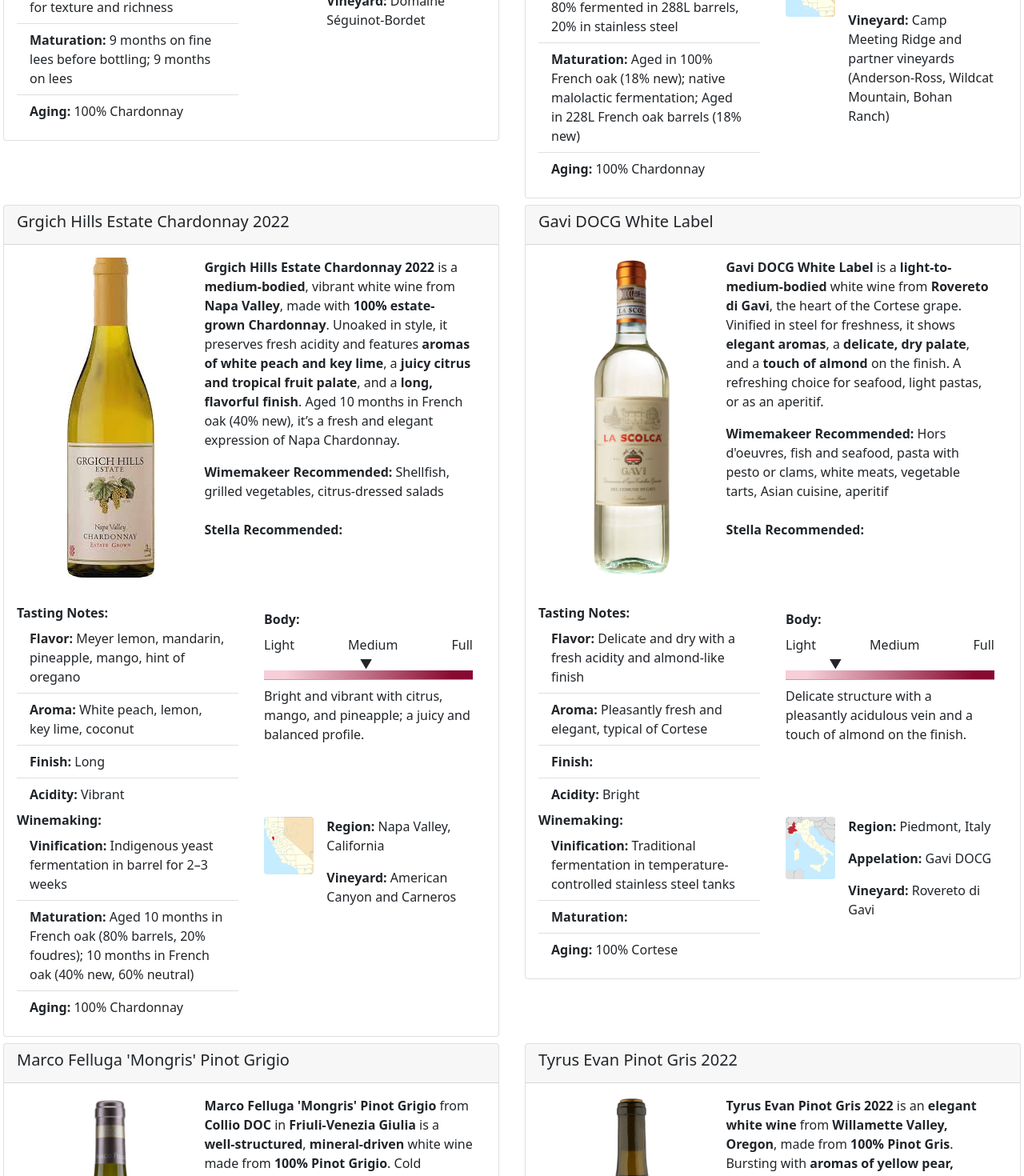
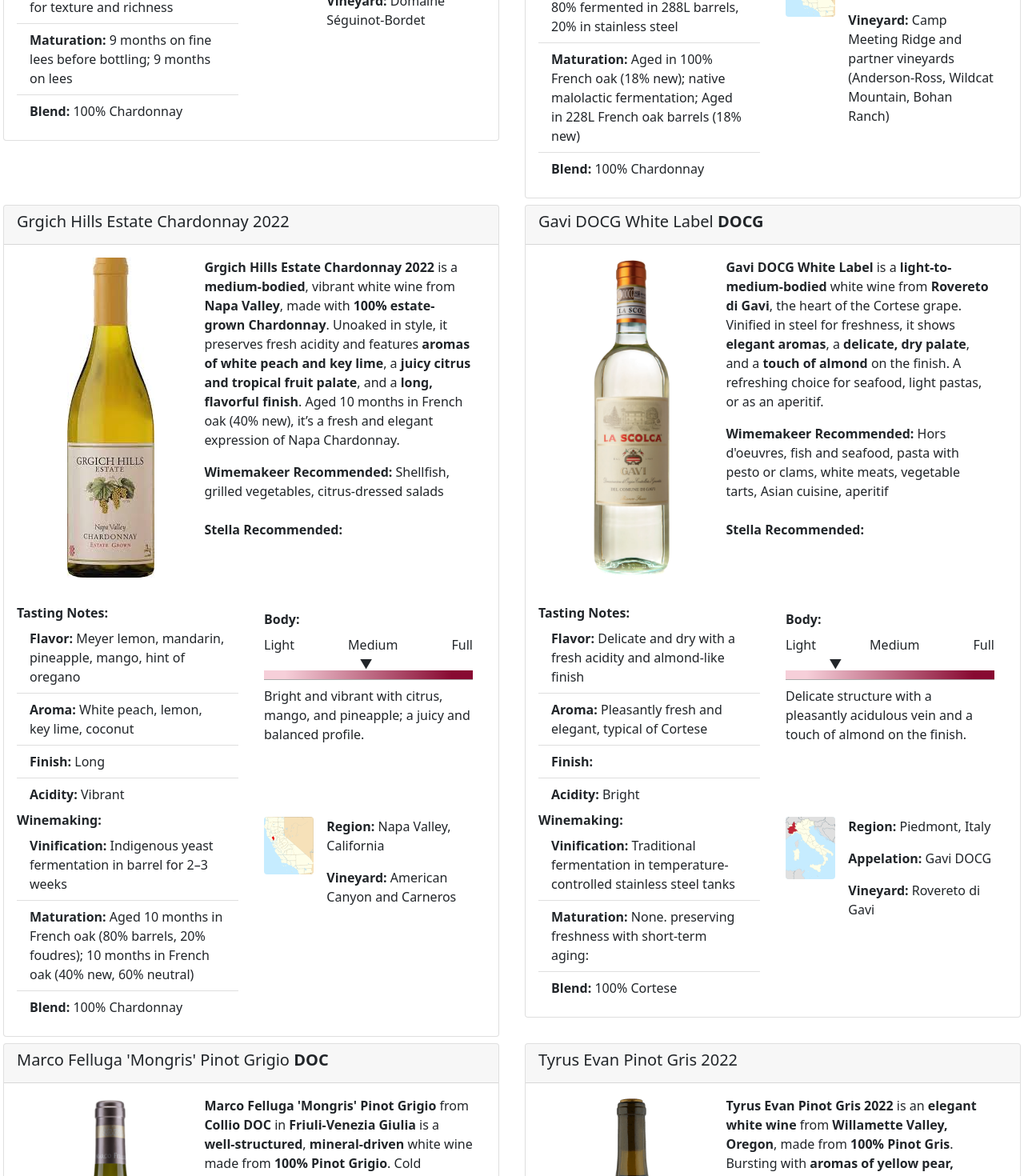
Before and after one commit to stellaburlingame/wine-guide, a React (Create React App) app: page /#/bianco in a window 1280 px wide. Shown: the part 900-2370 px from the top of the page at 80% size. Built offline with nearby package versions, Linux system fonts and the light colour scheme.

Commit message:
Added DOC and DOCG classifications

```diff
--- a/public/assets/bianco.json
+++ b/public/assets/bianco.json
@@ -26,7 +26,9 @@
   "Stella Recommended": "",
   "Image": "Chablis Domaine SeguinotBordet 2023.png",
   "Region Image": "Bourgogne.svg",
-  "Summary": "**Chablis Domaine Séguinot-Bordet 2023** is a classic, unoaked Chardonnay from the limestone-rich soils of **Chablis, Burgundy**. Aged 9 months on fine lees, it offers **medium body**, a **rounded mouthfeel**, and aromas of **ripe peaches, apricots**, and **verbena**. Its **complex yet vibrant** style pairs beautifully with **salmon**, **trout**, or **light salads**."
+  "Summary": "**Chablis Domaine Séguinot-Bordet 2023** is a classic, unoaked Chardonnay from the limestone-rich soils of **Chablis, Burgundy**. Aged 9 months on fine lees, it offers **medium body**, a **rounded mouthfeel**, and aromas of **ripe peaches, apricots**, and **verbena**. Its **complex yet vibrant** style pairs beautifully with **salmon**, **trout**, or **light salads**.",
+  "DOC": false,
+  "DOCG": false
 },
 {
   "Wine Type": "White",
@@ -54,8 +56,10 @@
   "General Recommended Accompanies": "Grilled seafood, lemon herb chicken, goat cheese salad",
   "Stella Recommended": "",
   "Image": "VerticalTechSheet_SC_CH_2022_v5_text.png",
-  "Region Image": "Sonoma_county.svg",
-  "Summary": "**Flowers Sonoma Coast Chardonnay 2022** is a **mineral-driven**, **light-to-medium-bodied** white wine with **coastal freshness** and delicate notes of **white flowers, citrus, herbs**, and **almond skin**. Fermented with native yeast and aged in French oak, it showcases the elegance and savory character of the Sonoma Coast."
+  "Region Image": "Sonoma_County.svg",
+  "Summary": "**Flowers Sonoma Coast Chardonnay 2022** is a **mineral-driven**, **light-to-medium-bodied** white wine with **coastal freshness** and delicate notes of **white flowers, citrus, herbs**, and **almond skin**. Fermented with native yeast and aged in French oak, it showcases the elegance and savory character of the Sonoma Coast.",
+  "DOC": false,
+  "DOCG": false
 },
 {
   "Wine Type": "White",
@@ -84,7 +88,9 @@
   "Stella Recommended": "",
   "Image": "Grgich-Hills-Chardonnay-2022.png.jpeg",
   "Region Image": "Napa.svg",
-  "Summary": "**Grgich Hills Estate Chardonnay 2022** is a **medium-bodied**, vibrant white wine from **Napa Valley**, made with **100% estate-grown Chardonnay**. Unoaked in style, it preserves fresh acidity and features **aromas of white peach and key lime**, a **juicy citrus and tropical fruit palate**, and a **long, flavorful finish**. Aged 10 months in French oak (40% new), it’s a fresh and elegant expression of Napa Chardonnay."
+  "Summary": "**Grgich Hills Estate Chardonnay 2022** is a **medium-bodied**, vibrant white wine from **Napa Valley**, made with **100% estate-grown Chardonnay**. Unoaked in style, it preserves fresh acidity and features **aromas of white peach and key lime**, a **juicy citrus and tropical fruit palate**, and a **long, flavorful finish**. Aged 10 months in French oak (40% new), it’s a fresh and elegant expression of Napa Chardonnay.",
+  "DOC": false,
+  "DOCG": false
 },
 {
   "Wine Type": "White",
@@ -102,7 +108,7 @@
   "Flavor": "Delicate and dry with a fresh acidity and almond-like finish",
   "Style": "Classic, dry white from Gavi",
   "Vinification": "Traditional fermentation in temperature-controlled stainless steel tanks",
-  "Maturation": "",
+  "Maturation": "None. preserving freshness with short-term aging:",
   "Type of cask": "Steel",
   "Color": "Pale straw yellow with greenish hues",
   "Region": "Piedmont, Italy",
@@ -114,7 +120,9 @@
   "Stella Recommended": "",
   "Image": "bobo_eng.png",
   "Region Image": "Piedmont.svg",
-  "Summary": "**Gavi DOCG White Label** is a **light-to-medium-bodied** white wine from **Rovereto di Gavi**, the heart of the Cortese grape. Vinified in steel for freshness, it shows **elegant aromas**, a **delicate, dry palate**, and a **touch of almond** on the finish. A refreshing choice for seafood, light pastas, or as an aperitif."
+  "Summary": "**Gavi DOCG White Label** is a **light-to-medium-bodied** white wine from **Rovereto di Gavi**, the heart of the Cortese grape. Vinified in steel for freshness, it shows **elegant aromas**, a **delicate, dry palate**, and a **touch of almond** on the finish. A refreshing choice for seafood, light pastas, or as an aperitif.",
+  "DOC": false,
+  "DOCG": true
 },
 {
   "Wine Type": "White",
@@ -144,7 +152,9 @@
   "Stella Recommended": "",
   "Image": "marco-felluga-mongris-pinot-grigio-collio-doc.png",
   "Region Image": "Friuli.svg",
-  "Summary": "**Marco Felluga 'Mongris' Pinot Grigio** from **Collio DOC** in **Friuli-Venezia Giulia** is a **well-structured**, **mineral-driven** white wine made from **100% Pinot Grigio**. Cold maceration on the skins and 6 months of lees aging in stainless steel tanks provide depth and freshness. Expect subtle floral aromas and a fresh, balanced finish."
+  "Summary": "**Marco Felluga 'Mongris' Pinot Grigio** from **Collio DOC** in **Friuli-Venezia Giulia** is a **well-structured**, **mineral-driven** white wine made from **100% Pinot Grigio**. Cold maceration on the skins and 6 months of lees aging in stainless steel tanks provide depth and freshness. Expect subtle floral aromas and a fresh, balanced finish.",
+  "DOC": true,
+  "DOCG": false
 },
 {
   "Wine Type": "White",
@@ -173,7 +183,9 @@
   "Stella Recommended": "",
   "Image": "Tyrus-Evan-Pinot-Gris-2022.png",
   "Region Image": "Willamette.png",
-  "Summary": "**Tyrus Evan Pinot Gris 2022** is an **elegant white wine** from **Willamette Valley, Oregon**, made from **100% Pinot Gris**. Bursting with **aromas of yellow pear, peach, honeysuckle, and chamomile**, it offers a **richly textured palate** and a **silken, mouthcoating finish**. Selected and blended by Ken and Carson Wright, this wine beautifully expresses Oregon’s aromatic white wine character."
+  "Summary": "**Tyrus Evan Pinot Gris 2022** is an **elegant white wine** from **Willamette Valley, Oregon**, made from **100% Pinot Gris**. Bursting with **aromas of yellow pear, peach, honeysuckle, and chamomile**, it offers a **richly textured palate** and a **silken, mouthcoating finish**. Selected and blended by Ken and Carson Wright, this wine beautifully expresses Oregon’s aromatic white wine character.",
+  "DOC": false,
+  "DOCG": false
 },
 {
   "Wine Type": "White",
@@ -202,7 +214,9 @@
   "Stella Recommended": "",
   "Image": "SB2023_TechSheet.png",
   "Region Image": "Napa.svg",
-  "Summary": "**Cakebread Sauvignon Blanc 2023** is a **light-bodied**, **vibrant white wine** made from **99% Sauvignon Blanc and 1% Semillon**. It opens with **grapefruit, lemon curd, melon, and passionfruit aromas**, followed by **kiwi, citrus zest, mango**, and **pineapple flavors**. Fermented in stainless steel and concrete eggs, then aged 5 months in a mix of **neutral French oak, stainless steel, and concrete**, it delivers a crisp, mineral-driven finish with lively acidity."
+  "Summary": "**Cakebread Sauvignon Blanc 2023** is a **light-bodied**, **vibrant white wine** made from **99% Sauvignon Blanc and 1% Semillon**. It opens with **grapefruit, lemon curd, melon, and passionfruit aromas**, followed by **kiwi, citrus zest, mango**, and **pineapple flavors**. Fermented in stainless steel and concrete eggs, then aged 5 months in a mix of **neutral French oak, stainless steel, and concrete**, it delivers a crisp, mineral-driven finish with lively acidity.",
+  "DOC": false,
+  "DOCG": false
 },
 {
   "Wine Type": "White",
@@ -231,13 +245,15 @@
   "Stella Recommended": "",
   "Image": "PEJU-2023-Legacy-Sauv-Blanc.png",
   "Region Image": "Napa.svg",
-  "Summary": "**PEJU Legacy Sauvignon Blanc 2023** is a **light-bodied**, vibrant white wine from California’s **North Coast**. Crafted in stainless steel to preserve freshness, it bursts with **pineapple, kiwi, grapefruit**, and **key lime**. Its **zesty acidity** and **clean finish** make it a perfect match for seafood, salads, or sunny afternoons."
+  "Summary": "**PEJU Legacy Sauvignon Blanc 2023** is a **light-bodied**, vibrant white wine from California’s **North Coast**. Crafted in stainless steel to preserve freshness, it bursts with **pineapple, kiwi, grapefruit**, and **key lime**. Its **zesty acidity** and **clean finish** make it a perfect match for seafood, salads, or sunny afternoons.",
+  "DOC": false,
+  "DOCG": false
 }
 ,
 {
   "Wine Type": "White",
   "Blend": "85% Vermentino, 15% Viognier",
-  "Wine Name": "Plinio Vermentino Maremma Toscana DOC",
+  "Wine Name": "Plinio Vermentino Maremma Toscana",
   "Vintage": "",
   "Tannin Level": "",
   "Tannin Characteristics": "",
@@ -262,6 +278,8 @@
   "Stella Recommended": "",
   "Image": "Bruni_Plinio-2.png",
   "Region Image": "Tuscany.svg",
-  "Summary": "**Plinio Vermentino Maremma Toscana DOC** is a **full-bodied**, **fresh and aromatic** white blend of **85% Vermentino and 15% Viognier**. With notes of **exotic fruit, peach, herbs, and wildflowers**, it finishes **long and mineral**. A perfect Tuscan pairing for shellfish and seafood antipasti."
+  "Summary": "**Plinio Vermentino Maremma Toscana DOC** is a **full-bodied**, **fresh and aromatic** white blend of **85% Vermentino and 15% Viognier**. With notes of **exotic fruit, peach, herbs, and wildflowers**, it finishes **long and mineral**. A perfect Tuscan pairing for shellfish and seafood antipasti.",
+  "DOC": true,
+  "DOCG": false
 }
 ]
--- a/src/pages/wine/index.js
+++ b/src/pages/wine/index.js
@@ -55,9 +55,19 @@
                     <React.Fragment key={rowIndex}>
                       <div className="row">
                         {row.map(({ key, ...data1 }) => (
-                          <div className="col-6" key={key}>
+                          <div className="col-md-12 col-lg-6 col-sm-12" key={key}>
                             <Card className="m-1" bg={"Light"}>
-                              <Card.Header><Card.Title>{data1['Wine Name']} {data1['Vintage']}</Card.Title></Card.Header>
+                              <Card.Header>
+                                <Card.Title>
+                                  {data1['Wine Name']} {' '} {data1['Vintage']} {' '}
+                                  {data1.DOCG && (
+                                    <strong className="wine-docg">DOCG</strong>
+                                  )} {' '}
+                                  {data1.DOC && (
+                                    <strong className="wine-doc">DOC</strong>
+                                  )}
+                                </Card.Title>
+                              </Card.Header>
                               <Card.Body className="d-flex">
                                 <div style={{ width: "40%" }}>
                                   <Card.Img
@@ -169,7 +179,7 @@
                                         <ListGroup.Item><strong>Aging:</strong> {data1["Aging"]}</ListGroup.Item>
                                       )}
                                       {data1["Blend"] && (
-                                        <ListGroup.Item><strong>Aging:</strong> {data1["Blend"]}</ListGroup.Item>
+                                        <ListGroup.Item><strong>Blend:</strong> {data1["Blend"]}</ListGroup.Item>
                                       )}
                                       {/* {data1["Type of cask"] && (
                                         <ListGroup.Item><strong>Type of cask:</strong> {data1["Type of cask"]}</ListGroup.Item>
@@ -193,7 +203,9 @@
                                             {data1["Appelation"] && (
                                               <p><strong>Appelation:</strong> {data1["Appelation"]}</p>
                                             )}
-                                            <p><strong>Vineyard:</strong> {data1["Vineyard"]}</p>
+                                            {data1["Vineyard"] && (
+                                              <p><strong>Vineyard:</strong> {data1["Vineyard"]}</p>
+                                            )}
                                           </div>
                                         </div>
                                       </ListGroup.Item>
```
Also changed, not shown: public/photos/DOC.jpg (added), public/photos/DOCG.jpg (added).
